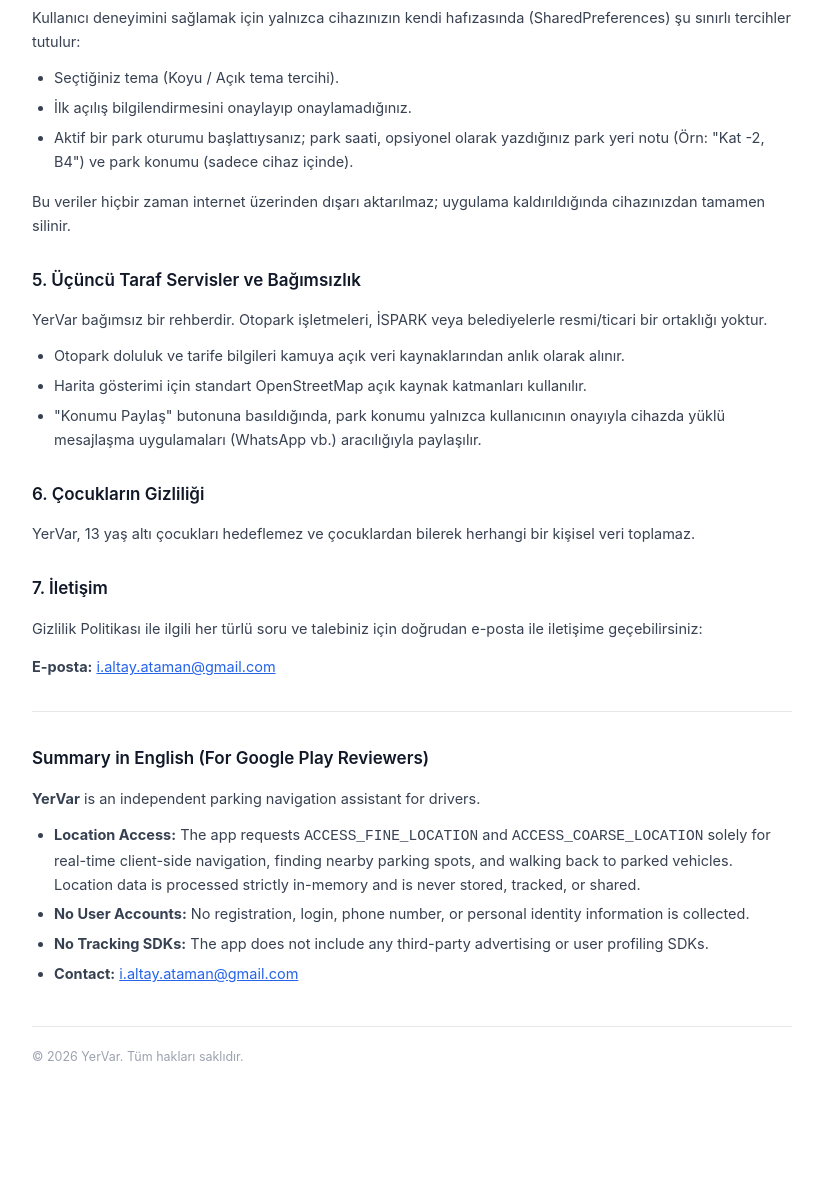
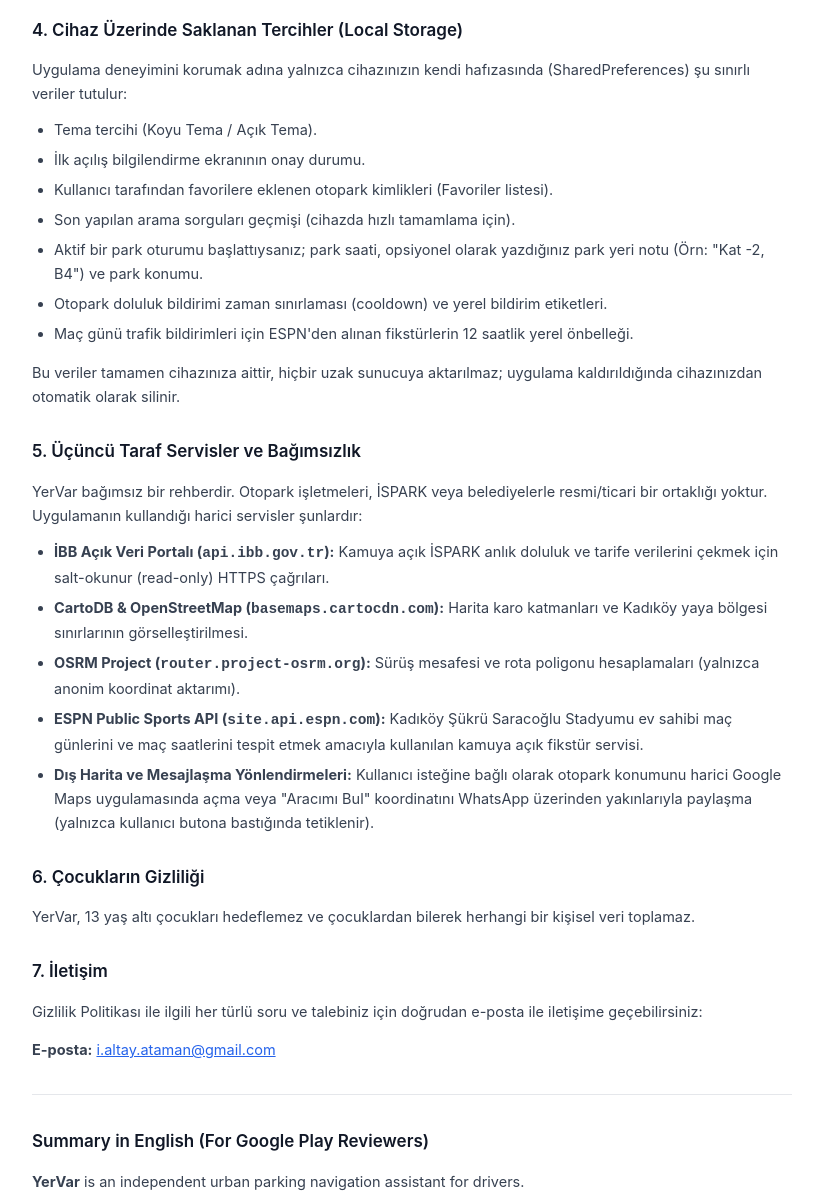
Before and after one commit to AltayAtaman/yervar-privacy, a plain HTML site: page index.html in a window 1280 px wide. Shown: the part 980-2177 px from the top of the page, without its empty margins (228-1051 px from the left). Before the commit the page ends 2128 px from the top, so only its background shows below. Drawn offline with Linux system fonts and the light colour scheme.

Commit message:
docs(privacy): disclose OSRM routing, full local storage keys, and public APIs

```diff
--- a/index.html
+++ b/index.html
@@ -110,13 +110,13 @@
       Uygulamamız, temel işlevlerini sunabilmek amacıyla cihazınızın hassas ve yaklaşık konum erişim izinlerini (<code>ACCESS_FINE_LOCATION</code>, <code>ACCESS_COARSE_LOCATION</code>) kullanır.
     </p>
     <div class="notice">
-      <strong>Önemli İlke:</strong> Konum verileriniz yalnızca cihazınız üzerinde anlık olarak işlenir. Koordinatlarınız hiçbir uzak sunucuya kaydedilmez, saklanmaz ve üçüncü taraflara satılmaz veya devredilmez.
+      <strong>Önemli İlke:</strong> Konum verileriniz YerVar tarafından hiçbir kullanıcı hesabı veya cihaz kimliğiyle eşleştirilmez, kendi sunucularımızda saklanmaz ve üçüncü taraflara satılmaz.
     </div>
     <p>Konum veriniz yalnızca şu amaçlarla kullanılır:</p>
     <ul>
-      <li>Harita üzerinde size en yakın açık ve kapalı otoparkları mesafe sırasına göre listelemek.</li>
-      <li>Seçilen otoparka varış süresini hesaplamak ve navigasyon rotası çizmek.</li>
-      <li>"Aracımı Bul" özelliği ile park ettiğiniz araca yürüyerek dönüş yolunu göstermek.</li>
+      <li>Harita üzerinde size en yakın açık ve kapalı otoparkları mesafe sırasına göre listelemek (cihaz üzerinde).</li>
+      <li><strong>Canlı Sürüş Rotası Çizimi:</strong> Seçtiğiniz otoparka varış süresi ve rota geometrisini hesaplamak amacıyla, anonim başlangıç ve hedef koordinatları şifreli HTTPS üzerinden açık kaynak OSRM (<code>router.project-osrm.org</code>) yönlendirme servisine iletilir. Bu istekte hiçbir cihaz, kimlik veya kullanıcı verisi aktarılmaz.</li>
+      <li>"Aracımı Bul" özelliği ile park ettiğiniz araca yürüyerek dönüş yolunu cihazınız üzerinde göstermek.</li>
     </ul>
 
     <h2>3. Hesap ve Kimlik Bilgileri</h2>
@@ -131,25 +131,31 @@
 
     <h2>4. Cihaz Üzerinde Saklanan Tercihler (Local Storage)</h2>
     <p>
-      Kullanıcı deneyimini sağlamak için yalnızca cihazınızın kendi hafızasında (SharedPreferences) şu sınırlı tercihler tutulur:
+      Uygulama deneyimini korumak adına yalnızca cihazınızın kendi hafızasında (SharedPreferences) şu sınırlı veriler tutulur:
     </p>
     <ul>
-      <li>Seçtiğiniz tema (Koyu / Açık tema tercihi).</li>
-      <li>İlk açılış bilgilendirmesini onaylayıp onaylamadığınız.</li>
-      <li>Aktif bir park oturumu başlattıysanız; park saati, opsiyonel olarak yazdığınız park yeri notu (Örn: "Kat -2, B4") ve park konumu (sadece cihaz içinde).</li>
+      <li>Tema tercihi (Koyu Tema / Açık Tema).</li>
+      <li>İlk açılış bilgilendirme ekranının onay durumu.</li>
+      <li>Kullanıcı tarafından favorilere eklenen otopark kimlikleri (Favoriler listesi).</li>
+      <li>Son yapılan arama sorguları geçmişi (cihazda hızlı tamamlama için).</li>
+      <li>Aktif bir park oturumu başlattıysanız; park saati, opsiyonel olarak yazdığınız park yeri notu (Örn: "Kat -2, B4") ve park konumu.</li>
+      <li>Otopark doluluk bildirimi zaman sınırlaması (cooldown) ve yerel bildirim etiketleri.</li>
+      <li>Maç günü trafik bildirimleri için ESPN'den alınan fikstürlerin 12 saatlik yerel önbelleği.</li>
     </ul>
     <p>
-      Bu veriler hiçbir zaman internet üzerinden dışarı aktarılmaz; uygulama kaldırıldığında cihazınızdan tamamen silinir.
+      Bu veriler tamamen cihazınıza aittir, hiçbir uzak sunucuya aktarılmaz; uygulama kaldırıldığında cihazınızdan otomatik olarak silinir.
     </p>
 
     <h2>5. Üçüncü Taraf Servisler ve Bağımsızlık</h2>
     <p>
-      YerVar bağımsız bir rehberdir. Otopark işletmeleri, İSPARK veya belediyelerle resmi/ticari bir ortaklığı yoktur.
+      YerVar bağımsız bir rehberdir. Otopark işletmeleri, İSPARK veya belediyelerle resmi/ticari bir ortaklığı yoktur. Uygulamanın kullandığı harici servisler şunlardır:
     </p>
     <ul>
-      <li>Otopark doluluk ve tarife bilgileri kamuya açık veri kaynaklarından anlık olarak alınır.</li>
-      <li>Harita gösterimi için standart OpenStreetMap açık kaynak katmanları kullanılır.</li>
-      <li>"Konumu Paylaş" butonuna basıldığında, park konumu yalnızca kullanıcının onayıyla cihazda yüklü mesajlaşma uygulamaları (WhatsApp vb.) aracılığıyla paylaşılır.</li>
+      <li><strong>İBB Açık Veri Portalı (<code>api.ibb.gov.tr</code>):</strong> Kamuya açık İSPARK anlık doluluk ve tarife verilerini çekmek için salt-okunur (read-only) HTTPS çağrıları.</li>
+      <li><strong>CartoDB & OpenStreetMap (<code>basemaps.cartocdn.com</code>):</strong> Harita karo katmanları ve Kadıköy yaya bölgesi sınırlarının görselleştirilmesi.</li>
+      <li><strong>OSRM Project (<code>router.project-osrm.org</code>):</strong> Sürüş mesafesi ve rota poligonu hesaplamaları (yalnızca anonim koordinat aktarımı).</li>
+      <li><strong>ESPN Public Sports API (<code>site.api.espn.com</code>):</strong> Kadıköy Şükrü Saracoğlu Stadyumu ev sahibi maç günlerini ve maç saatlerini tespit etmek amacıyla kullanılan kamuya açık fikstür servisi.</li>
+      <li><strong>Dış Harita ve Mesajlaşma Yönlendirmeleri:</strong> Kullanıcı isteğine bağlı olarak otopark konumunu harici Google Maps uygulamasında açma veya "Aracımı Bul" koordinatını WhatsApp üzerinden yakınlarıyla paylaşma (yalnızca kullanıcı butona bastığında tetiklenir).</li>
     </ul>
 
     <h2>6. Çocukların Gizliliği</h2>
@@ -168,11 +174,12 @@
     <hr>
 
     <h2>Summary in English (For Google Play Reviewers)</h2>
-    <p><strong>YerVar</strong> is an independent parking navigation assistant for drivers.</p>
+    <p><strong>YerVar</strong> is an independent urban parking navigation assistant for drivers.</p>
     <ul>
-      <li><strong>Location Access:</strong> The app requests <code>ACCESS_FINE_LOCATION</code> and <code>ACCESS_COARSE_LOCATION</code> solely for real-time client-side navigation, finding nearby parking spots, and walking back to parked vehicles. Location data is processed strictly in-memory and is never stored, tracked, or shared.</li>
-      <li><strong>No User Accounts:</strong> No registration, login, phone number, or personal identity information is collected.</li>
-      <li><strong>No Tracking SDKs:</strong> The app does not include any third-party advertising or user profiling SDKs.</li>
+      <li><strong>Location Access:</strong> The app requests <code>ACCESS_FINE_LOCATION</code> and <code>ACCESS_COARSE_LOCATION</code> for finding nearby parking spots, displaying the user position, and walking back to parked vehicles. When a driving route is requested, anonymous start and destination coordinates are sent over HTTPS to the open-source OSRM routing engine (<code>router.project-osrm.org</code>) solely to calculate route geometry and travel duration. No user account, advertising ID, or device identifier is linked or stored.</li>
+      <li><strong>No User Accounts:</strong> No registration, login, phone number, email address, or license plate information is collected or required.</li>
+      <li><strong>No Tracking / Ad SDKs:</strong> No third-party advertising, profiling, or behavioral tracking SDKs are embedded in the app.</li>
+      <li><strong>Local Storage:</strong> Search history, favorite lots, UI theme preference, and local parking timer notes remain strictly on the user's device via local storage.</li>
       <li><strong>Contact:</strong> <a href="mailto:i.altay.ataman@gmail.com">i.altay.ataman@gmail.com</a></li>
     </ul>
 
```
